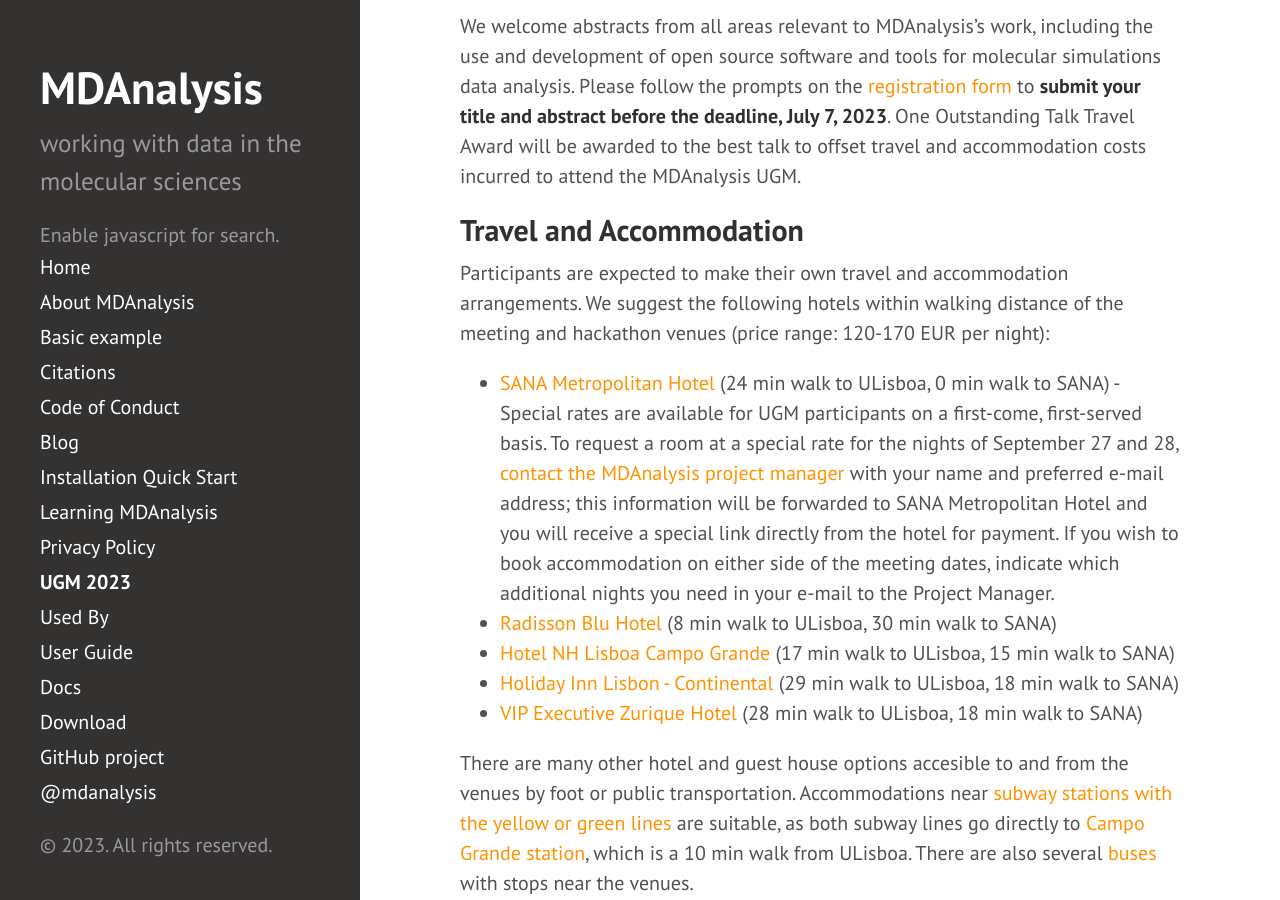
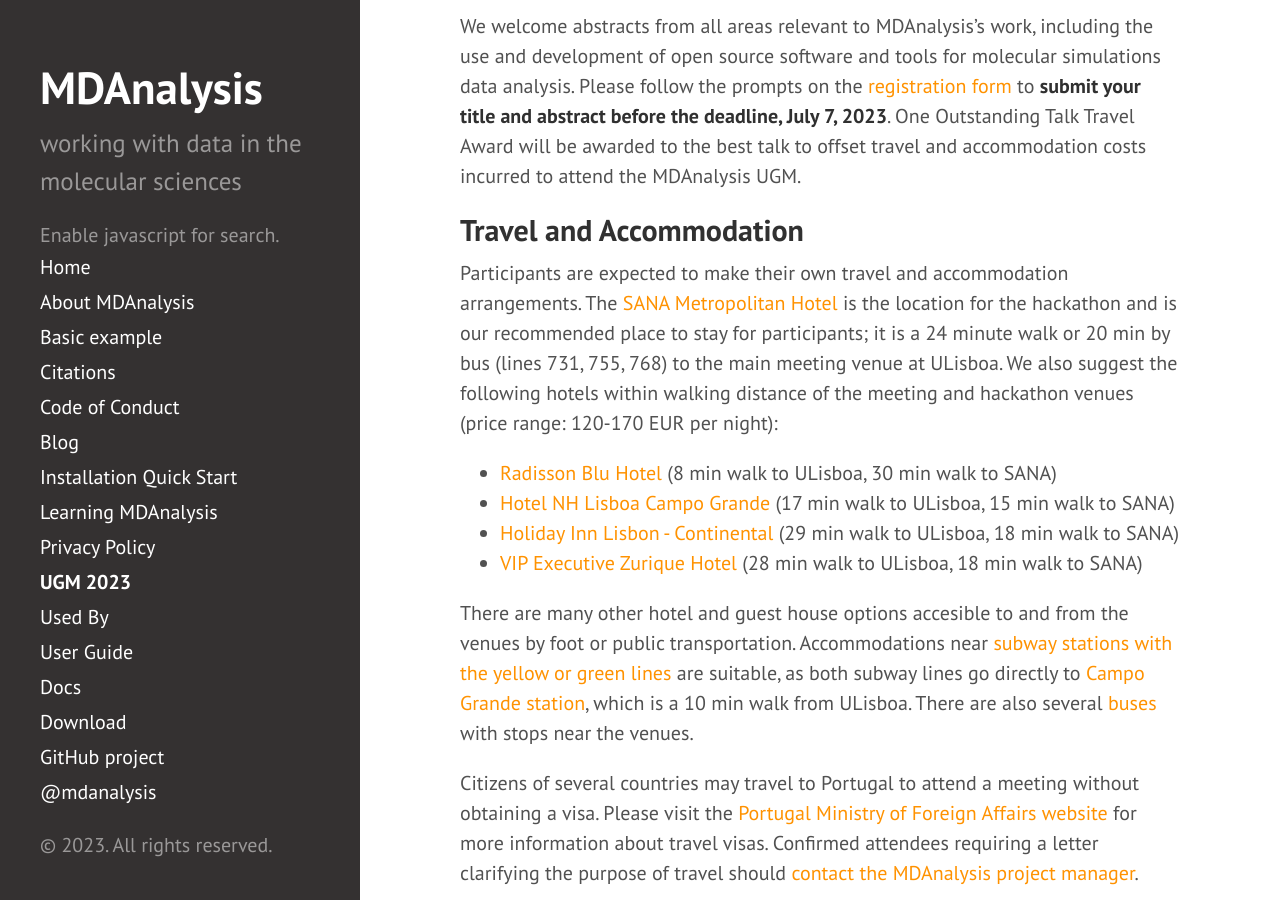
Before and after one commit to MDAnalysis/MDAnalysis.github.io, a Jekyll site: the page built from pages/ugm2023.md, in a window 1280 px wide and 900 px high, scrolled down 3052 px. Built offline with Jekyll 4.4.1, drawn with Linux system fonts in a browser that asks for light colours; comment, search, counter and statistics services are not loaded.

Commit message:
Removed gathering of contact info for hotel block

```diff
--- a/pages/ugm2023.md
+++ b/pages/ugm2023.md
@@ -60,8 +60,7 @@ MDAnalysis strives to be a diverse and welcoming community for all. While the ev
 We welcome abstracts from all areas relevant to MDAnalysis's work, including the use and development of open source software and tools for molecular simulations data analysis. Please follow the prompts on the [registration form][eventbrite] to **submit your title and abstract before the deadline, July 7, 2023**. One Outstanding Talk Travel Award will be awarded to the best talk to offset travel and accommodation costs incurred to attend the MDAnalysis UGM.
 
 ## Travel and Accommodation
-Participants are expected to make their own travel and accommodation arrangements. We suggest the following hotels within walking distance of the meeting and hackathon venues (price range: 120-170 EUR per night):
-* [SANA Metropolitan Hotel][sana] (24 min walk to ULisboa, 0 min walk to SANA) - Special rates are available for UGM participants on a first-come, first-served basis. To request a room at a special rate for the nights of September 27 and 28, [contact the MDAnalysis project manager][email] with your name and preferred e-mail address; this information will be forwarded to SANA Metropolitan Hotel and you will receive a special link directly from the hotel for payment. If you wish to book accommodation on either side of the meeting dates, indicate which additional nights you need in your e-mail to the Project Manager.
+Participants are expected to make their own travel and accommodation arrangements. The [SANA Metropolitan Hotel][sana] is the location for the hackathon and is our recommended place to stay for participants; it is a 24 minute walk or 20 min by bus (lines 731, 755, 768) to the main meeting venue at ULisboa. We also suggest the following hotels within walking distance of the meeting and hackathon venues (price range: 120-170 EUR per night):
 * [Radisson Blu Hotel][radisson] (8 min walk to ULisboa, 30 min walk to SANA)
 * [Hotel NH Lisboa Campo Grande][nh] (17 min walk to ULisboa, 15 min walk to SANA)
 * [Holiday Inn Lisbon - Continental][holiday] (29 min walk to ULisboa, 18 min walk to SANA)
```
